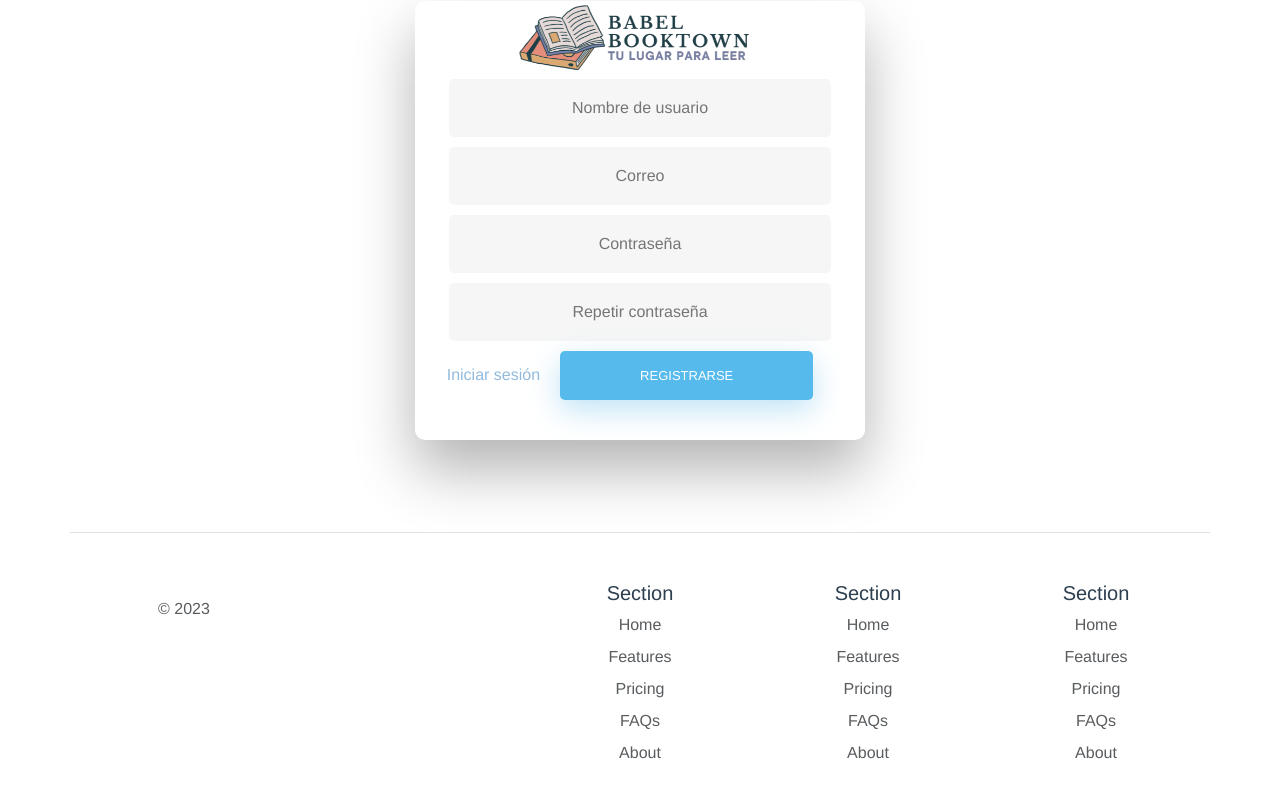
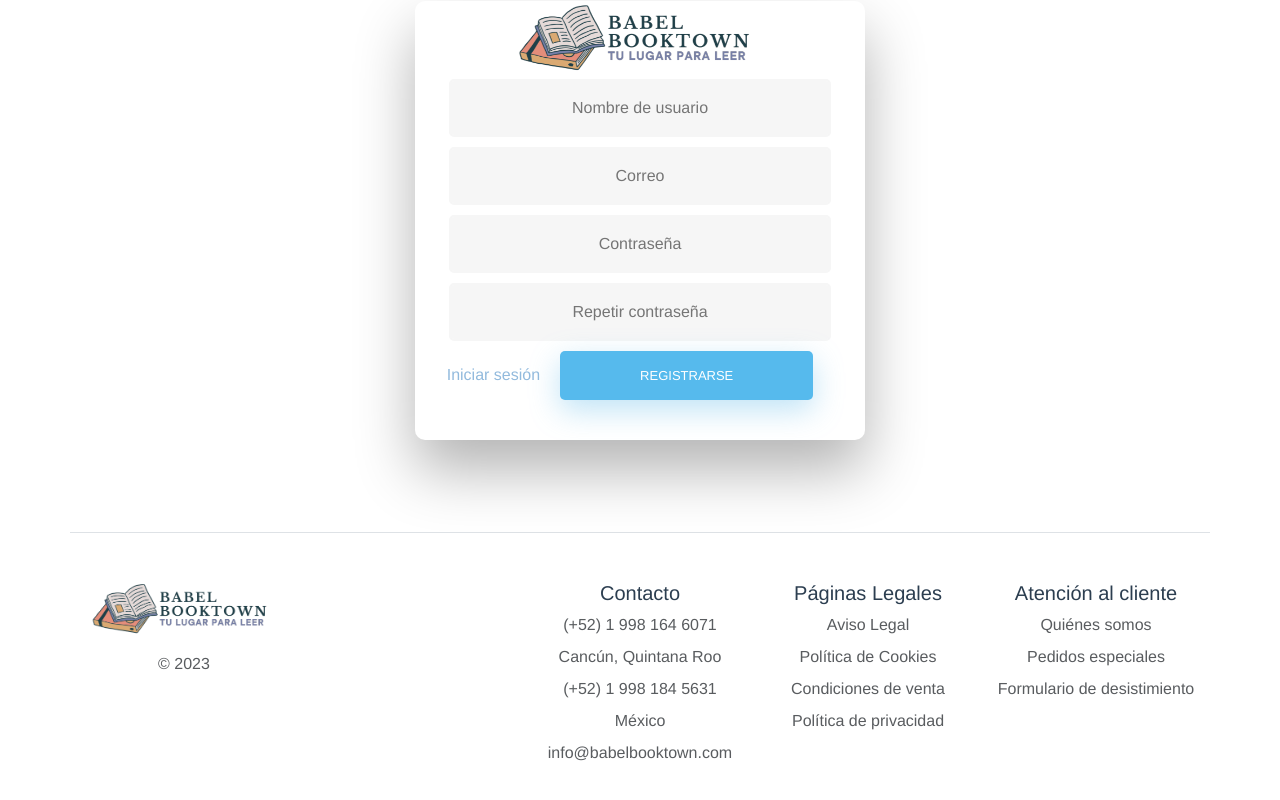
Before and after one commit to DianaRojasUwU/DianaRojasUwU.github.io, a Vue app in the folder babelfrontnend_vue/: page /registro in a window 1280 px wide. Shown: the part 236-1036 px from the top of the page. Built offline with nearby package versions, Linux system fonts and the light colour scheme; a small style sheet from the web is missing.

Commit message:
Cambios en el proyecto

```diff
--- a/babelfrontnend_vue/src/components/Footer.vue
+++ b/babelfrontnend_vue/src/components/Footer.vue
@@ -3,7 +3,9 @@
   <footer class="row row-cols-1 row-cols-sm-2 row-cols-md-5 py-5 my-5 border-top">
     <div class="col mb-3">
       <a href="/" class="d-flex align-items-center mb-3 link-body-emphasis text-decoration-none">
-        <!-- <svg class="bi me-2" width="40" height="32"><use xlink:href="#bootstrap"></use></svg> -->
+        <span class="navbar-brand">
+        <img id="Icono" class="img-fluid" src="@/assets/logo.png" alt="Icono" />
+      </span>
       </a>
       <p class="text-body-secondary">© 2023</p>
     </div>
@@ -13,35 +15,32 @@
     </div>
 
     <div class="col mb-3">
-      <h5>Section</h5>
+      <h5>Contacto</h5>
       <ul class="nav flex-column">
-        <li class="nav-item mb-2"><a href="#" class="nav-link p-0 text-body-secondary">Home</a></li>
-        <li class="nav-item mb-2"><a href="#" class="nav-link p-0 text-body-secondary">Features</a></li>
-        <li class="nav-item mb-2"><a href="#" class="nav-link p-0 text-body-secondary">Pricing</a></li>
-        <li class="nav-item mb-2"><a href="#" class="nav-link p-0 text-body-secondary">FAQs</a></li>
-        <li class="nav-item mb-2"><a href="#" class="nav-link p-0 text-body-secondary">About</a></li>
+        <li class="nav-item mb-2"><a href="#" class="nav-link p-0 text-body-secondary">(+52) 1 998 164 6071</a></li>
+        <li class="nav-item mb-2"><a class="nav-link p-0 text-body-secondary">Cancún, Quintana Roo</a></li>
+        <li class="nav-item mb-2"><a href="#" class="nav-link p-0 text-body-secondary">(+52) 1 998 184 5631</a></li>
+        <li class="nav-item mb-2"><a class="nav-link p-0 text-body-secondary">México</a></li>
+        <li class="nav-item mb-2"><a href="#" class="nav-link p-0 text-body-secondary">info@babelbooktown.com</a></li>
       </ul>
     </div>
 
     <div class="col mb-3">
-      <h5>Section</h5>
+      <h5>Páginas Legales</h5>
       <ul class="nav flex-column">
-        <li class="nav-item mb-2"><a href="#" class="nav-link p-0 text-body-secondary">Home</a></li>
-        <li class="nav-item mb-2"><a href="#" class="nav-link p-0 text-body-secondary">Features</a></li>
-        <li class="nav-item mb-2"><a href="#" class="nav-link p-0 text-body-secondary">Pricing</a></li>
-        <li class="nav-item mb-2"><a href="#" class="nav-link p-0 text-body-secondary">FAQs</a></li>
-        <li class="nav-item mb-2"><a href="#" class="nav-link p-0 text-body-secondary">About</a></li>
+        <li class="nav-item mb-2"><a href="#" class="nav-link p-0 text-body-secondary">Aviso Legal</a></li>
+        <li class="nav-item mb-2"><a href="#" class="nav-link p-0 text-body-secondary">Política de Cookies</a></li>
+        <li class="nav-item mb-2"><a href="#" class="nav-link p-0 text-body-secondary">Condiciones de venta</a></li>
+        <li class="nav-item mb-2"><a href="#" class="nav-link p-0 text-body-secondary">Política de privacidad</a></li>
       </ul>
     </div>
 
     <div class="col mb-3">
-      <h5>Section</h5>
+      <h5>Atención al cliente</h5>
       <ul class="nav flex-column">
-        <li class="nav-item mb-2"><a href="#" class="nav-link p-0 text-body-secondary">Home</a></li>
-        <li class="nav-item mb-2"><a href="#" class="nav-link p-0 text-body-secondary">Features</a></li>
-        <li class="nav-item mb-2"><a href="#" class="nav-link p-0 text-body-secondary">Pricing</a></li>
-        <li class="nav-item mb-2"><a href="#" class="nav-link p-0 text-body-secondary">FAQs</a></li>
-        <li class="nav-item mb-2"><a href="#" class="nav-link p-0 text-body-secondary">About</a></li>
+        <li class="nav-item mb-2"><a href="#" class="nav-link p-0 text-body-secondary">Quiénes somos</a></li>
+        <li class="nav-item mb-2"><a href="#" class="nav-link p-0 text-body-secondary">Pedidos especiales</a></li>
+        <li class="nav-item mb-2"><a href="#" class="nav-link p-0 text-body-secondary">Formulario de desistimiento</a></li>
       </ul>
     </div>
   </footer>
--- a/babelfrontnend_vue/src/views/registro.vue
+++ b/babelfrontnend_vue/src/views/registro.vue
@@ -23,7 +23,7 @@
             v-model="email"
           />
           <input
-            type="text"
+            type="password"
             id="password"
             class="fadeIn input-field"
             name="password"
@@ -31,7 +31,7 @@
             v-model="password"
           />
           <input
-            type="text"
+            type="password"
             id="confirmPassword"
             class="fadeIn input-field"
             name="confirmPassword"
@@ -207,7 +207,8 @@ input[type="reset"]:active {
   transform: scale(0.95);
 }
 
-input[type="text"] {
+input[type="text"],
+input[type="password"] {
   background-color: #f6f6f6;
   border: none;
   color: #0d0d0d;
```
